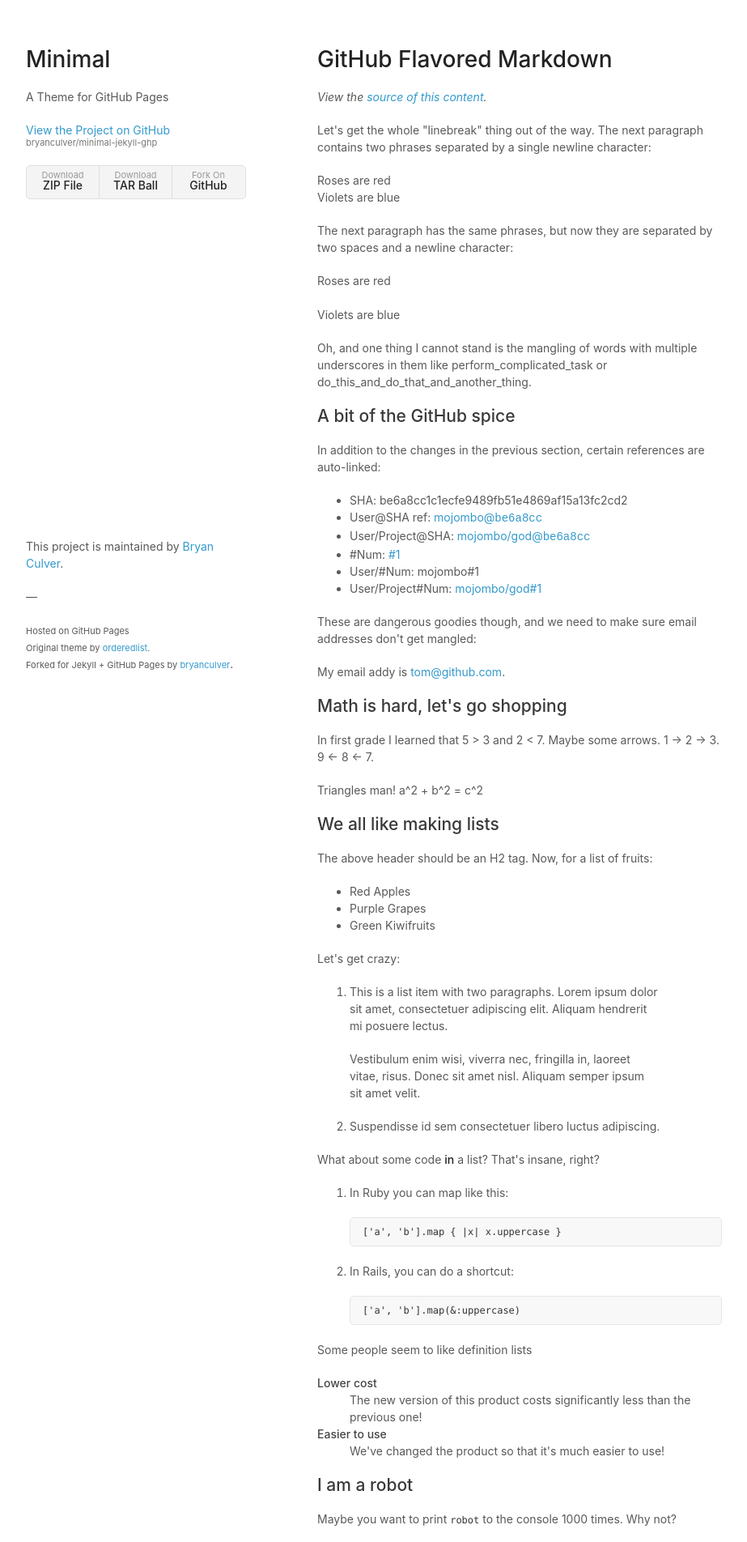
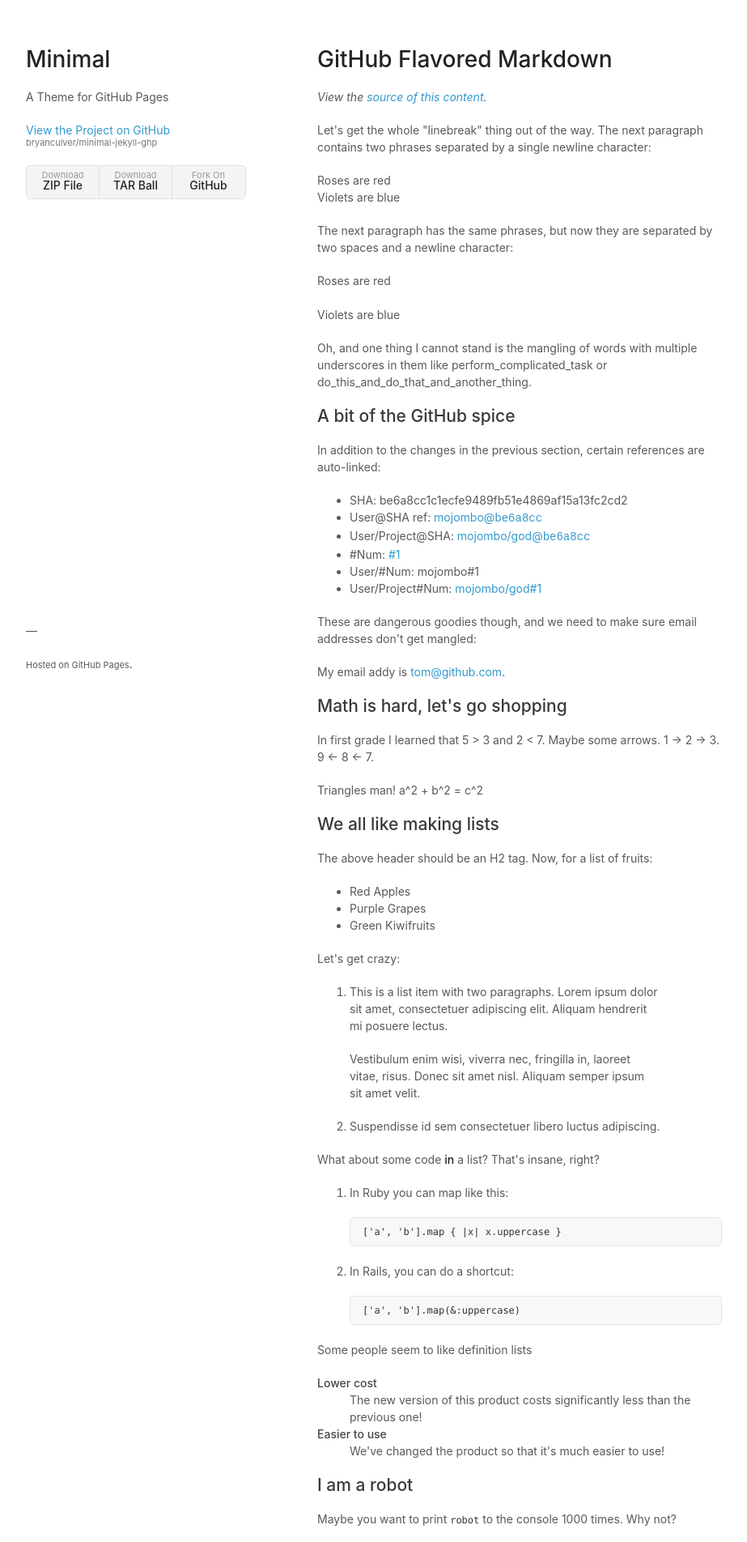
Before and after one commit to antonioaragues/antonioaragues.github.io, a Jekyll site: the page built from index.html, in a window 1280 px wide. Shown: the top 1904 px of the page at 81% size, without its empty margins (178-1101 px from the left). Built offline with Jekyll 4.4.1, drawn with Linux system fonts in a browser that asks for light colours.

Commit message:
Update footer.html

```diff
--- a/_includes/footer.html
+++ b/_includes/footer.html
@@ -1,5 +1,4 @@
 <footer>
-  <p>This project is maintained by <a href="http://github.com/bryanculver">Bryan Culver</a>.</p>
   <p>&mdash;</p>
-  <p><small>Hosted on GitHub Pages<br />Original theme by <a href="https://github.com/orderedlist">orderedlist</a>.<br />Forked for Jekyll + GitHub Pages by <a href="https://github.com/bryanculver">bryanculver</a></small>.</p>
+  <p><small>Hosted on GitHub Pages</small>.</p>
 </footer>
```
